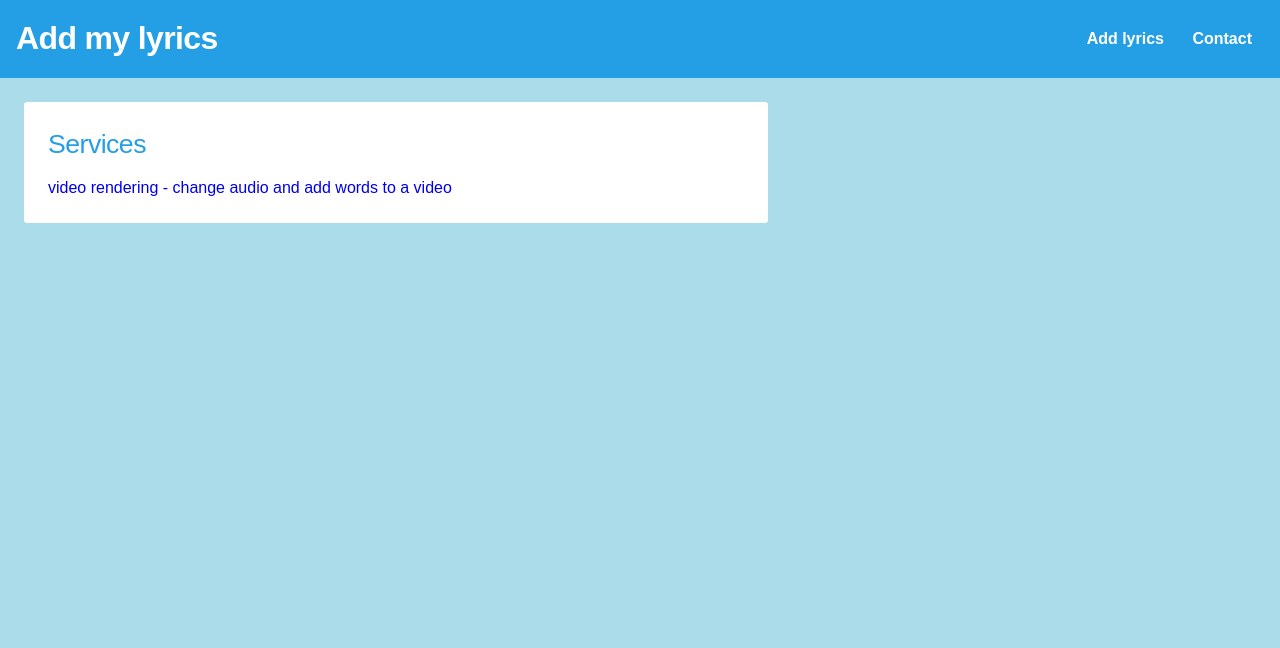
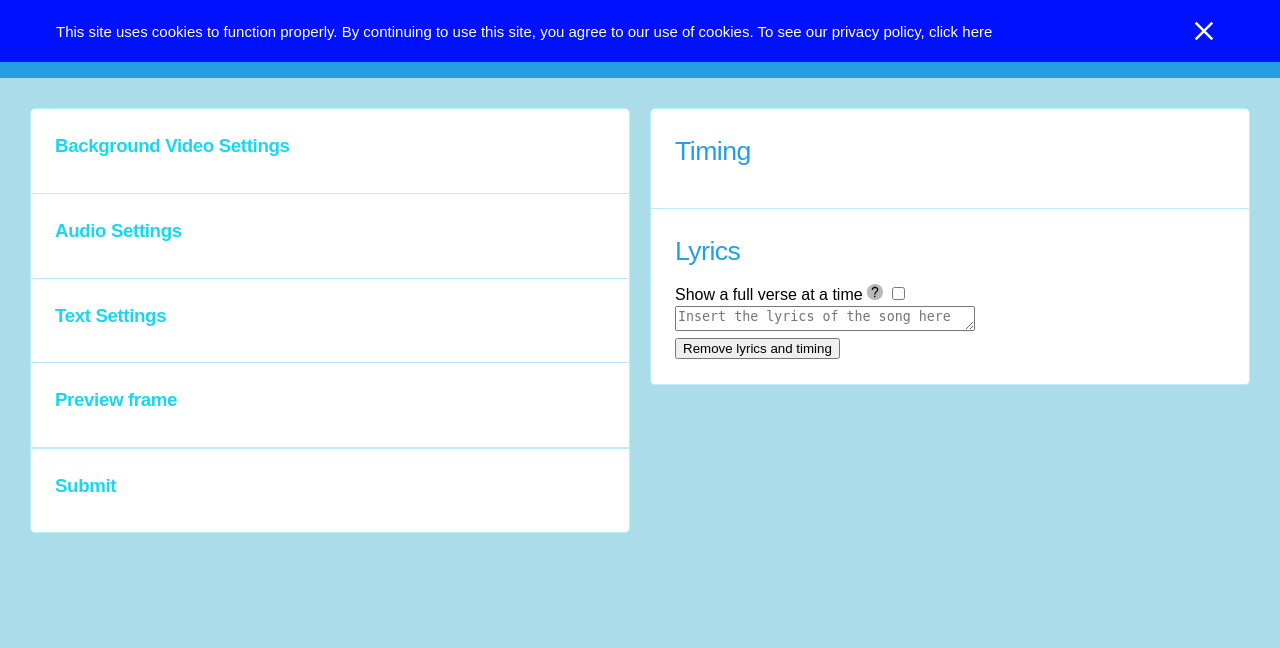
Before and after one commit to DoduRH/RenderWebsite, a Flask app: page / in a window 1280 px wide. Shown: the top 648 px of the page. Run offline with Flask 2, Linux system fonts and the light colour scheme.

Commit message:
Rearranged into columns

```diff
--- a/Website/main.py
+++ b/Website/main.py
@@ -194,7 +194,7 @@ def getSignedURL():
 
 @app.route("/video")
 def render_video_page():
-    return app.send_static_file('html/video.html')
+    return redirect("/")
 
 
 @app.route('/hold')
@@ -371,7 +371,7 @@ def download():
 
 @app.route("/")
 def home():
-    return app.send_static_file('html/home.html')
+    return app.send_static_file('html/video.html')
 
 
 @app.route('/contact')
@@ -405,4 +405,4 @@ if __name__ == '__main__':
     # Engine, a webserver process such as Gunicorn will serve the app. This
     # can be configured by adding an `entrypoint` to app.yaml.
     print("Starting server")
-    app.run(host='127.0.0.1', port=8087, debug=True)
+    app.run(host='127.0.0.1', port=8087, debug=True, ssl_context='adhoc')
--- a/Website/static/css/main.css
+++ b/Website/static/css/main.css
@@ -75,24 +75,25 @@
   div table {
     color: rgb(0, 0, 0);
   }
-  main {
-    background: rgb(171, 220, 233);
-    padding-bottom: 1.5em;
+  .column {
+    float: left;
+    padding: 10px;
   }
-  main section,
-  main aside {
-    float: left;
-    padding: 1.5em;
-    padding-bottom: 0;
+  .advert {
+    width: 320px;
   }
-  main article {
-    padding: 1.5em;
-    background: white;
-    border-radius: 3px;
+  .settings {
+    width: 50%;
   }
-  main article p {
-    color: rgb(92, 179, 205);
-    line-height: 1.5;
+  .lyrics {
+    width: 50%;
+  }
+
+  /* Clear floats after the columns */
+  .row:after {
+    content: "";
+    display: table;
+    clear: both;
   }
   .capsule {
     margin-left: auto;
@@ -112,19 +113,9 @@
     border-bottom-left-radius: 5px;
     border-bottom-right-radius: 5px;
   }
-  @media (min-width: 800px) {
-    header,
-    main {
+  @media (min-width: 900px) {
+    header {
       overflow: hidden;
-    }
-    main section,
-    main aside {
-      float: left;
-      width: 40%;
-    }
-    main section {
-      width: 60%;
-      padding-right: 0;
     }
     header h1 {
       float: left;
@@ -134,6 +125,17 @@
     }
   }
 
+  @media screen and (max-width: 900px) {
+    .column {
+      width: 100%;
+    }
+    .lyricsArea {
+      overflow: scroll;
+    }
+  }
+  .lyricsArea {
+    overflow: hidden;
+  }
   table {
     border-collapse: collapse;
     vertical-align: middle;
--- a/Website/static/html/video.html
+++ b/Website/static/html/video.html
@@ -32,8 +32,8 @@
     </nav>
   </header>
   <div class=content>
-    <main>
-      <aside>
+    <div class=row>
+      <div class="settings column">
         <div class="capsule" hidden>
           <h3>Errors</h3>
           <p id="errorDisplay"></p>
@@ -121,7 +121,8 @@
                     <td>
                       <div class="tooltip">
                         <img src="static/images/extraInfo.png">
-                        <span class="tooltiptext noselect">Crop the video to start at this point, select it and press
+                        <span class="tooltiptext noselect">Crop the video to start at this point, select it and
+                          press
                           space to set to current video time</span>
                       </div>
                     </td>
@@ -396,7 +397,8 @@
                   <td>
                     <div class="tooltip">
                       <img src="static/images/extraInfo.png">
-                      <span class="tooltiptext noselect" style="top: 100%; bottom: auto">Set the size of the font</span>
+                      <span class="tooltiptext noselect" style="top: 100%; bottom: auto">Set the size of the
+                        font</span>
                     </div>
                   </td>
                   <td>
@@ -589,18 +591,15 @@
           <input type="text" id="audioExt" name="audioExt" readonly hidden>
           <input type="text" id="uuid" name="uuid" readonly hidden>
         </form>
-      </aside>
-
-      <section>
-        <article>
+      </div>
+      <div class="column lyrics">
+        <div class="capsule">
           <h2>Timing</h2>
           <div class="expandable">
             <table id="table1" class="highlightable"></table>
           </div>
-        </article>
-      </section>
-      <section>
-        <article>
+        </div>
+        <div class="capsule">
           <h2>Lyrics</h2>
           <label for="verses"> Show a full verse at a time </label>
           <div class="tooltip">
@@ -609,14 +608,14 @@
           </div>
           <input type="checkbox" id="verses" onchange="updated()" />
           <br>
-          <textarea id="lyricsArea" style="overflow: hidden" font-family="Arial" width="253px" wrap="off"
+          <textarea id="lyricsArea" class="lyricsArea" font-family="Arial" width="253px" wrap="off"
             onkeyup="textAreaAdjust(this)" placeholder="Insert the lyrics of the song here"
             onchange="updated(this)"></textarea>
           <br>
           <button onclick="confirmDeleteTimingInfo()">Remove lyrics and timing</button>
-        </article>
-      </section>
-    </main>
+        </div>
+      </div>
+    </div>
   </div>
   <footer>
     &copy; 2020
```
Also changed, not shown: Website/static/html/contact.html (+9 -13 lines), Website/static/images/extraInfo (1).png (deleted). Lines whose indentation alone changed are shown as unchanged.
